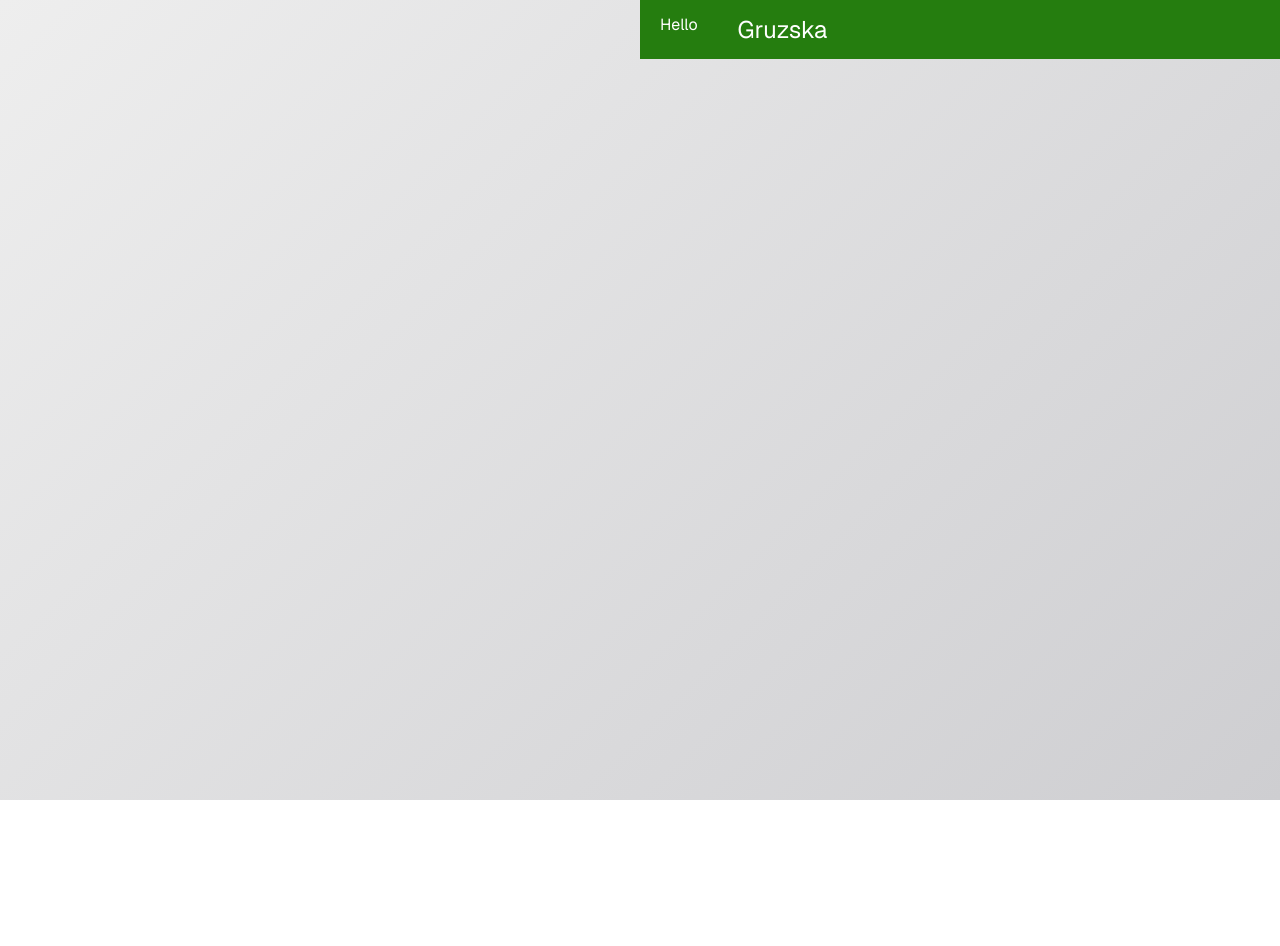
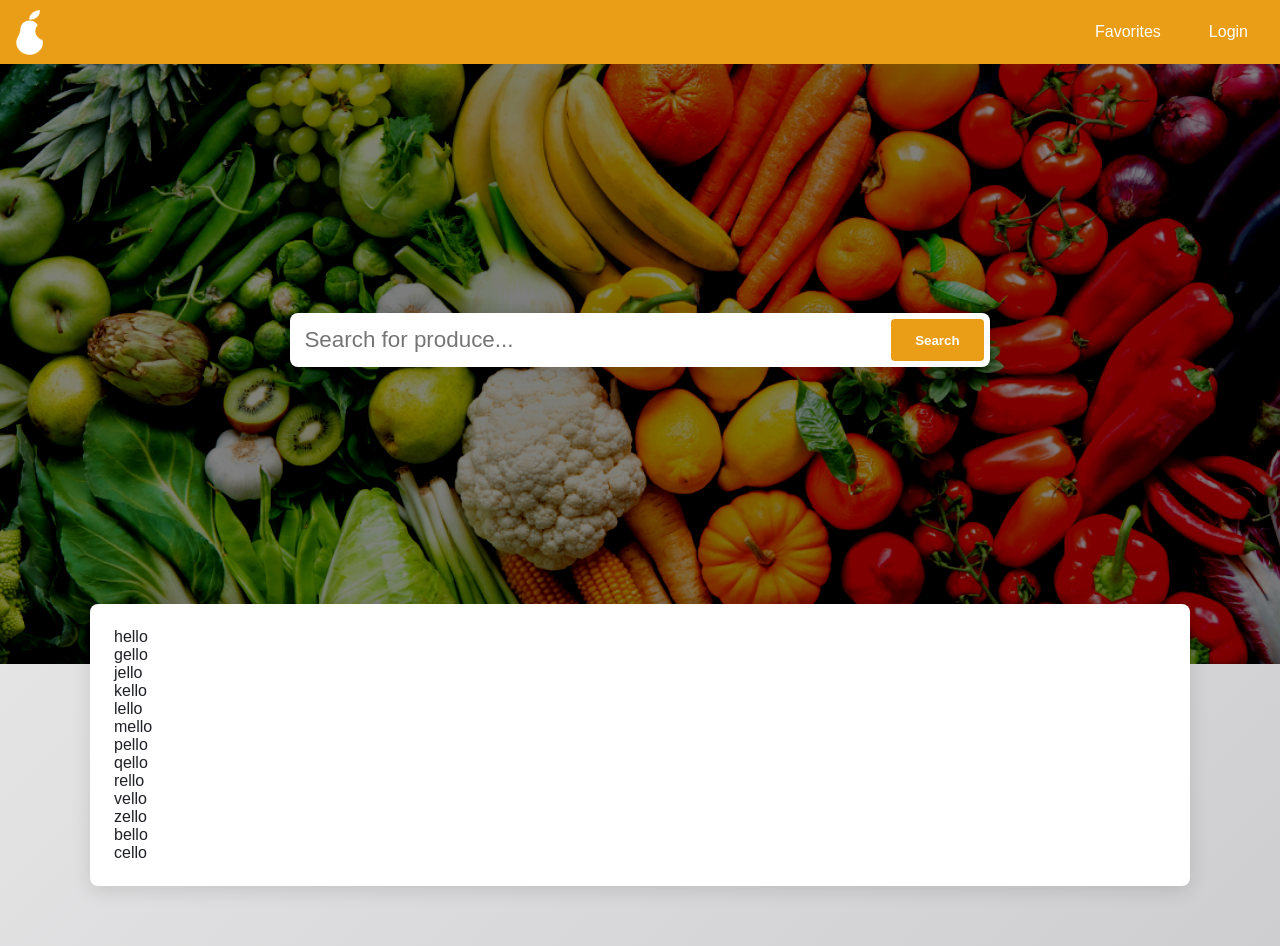
Before and after one commit to Vladimir-Herdman/gruszka, a Next.js app: page / in a window 1280 px wide. Before the commit the page ends 800 px from the top, so only its background shows below. Built offline with nearby package versions, Linux system fonts and the light colour scheme.

Commit message:
Front end half-completed
changed pretty much everything

```diff
--- a/src/app/globals.css
+++ b/src/app/globals.css
@@ -6,6 +6,8 @@
   --shadow-light: 0 2px 10px rgba(0, 0, 0, 0.08);
   --shadow-medium: 0 4px 20px rgba(0, 0, 0, 0.12);
   --shadow-large: 0 6px 30px rgba(0, 0, 0, 0.2);
+  --border-radius: 8px;
+
 }
 
 html,
--- a/src/app/page.module.css
+++ b/src/app/page.module.css
@@ -1,194 +1,166 @@
-.page {
-  --gray-rgb: 0, 0, 0;
-  --gray-alpha-200: rgba(var(--gray-rgb), 0.08);
-  --gray-alpha-100: rgba(var(--gray-rgb), 0.05);
 
-  --button-primary-hover: #383838;
-  --button-secondary-hover: #f2f2f2;
+/* ----------TOP BAR---------- */
 
-  display: grid;
-  grid-template-rows: 20px 1fr 20px;
+.topBar {
+  display: flex;
   align-items: center;
-  justify-items: center;
-  min-height: 100svh;
-  padding: 80px;
-  gap: 64px;
-  font-family: var(--font-geist-sans);
+  justify-content: space-between;
+  position: fixed;
+  top: 0;
+  left: 0;
+  width: 100%;
+  height: 4rem;
+  background-color: #ea9e17;
+  padding: 0 1rem;
+  z-index: 1000;
 }
 
-@media (prefers-color-scheme: dark) {
-  .page {
-    --gray-rgb: 255, 255, 255;
-    --gray-alpha-200: rgba(var(--gray-rgb), 0.145);
-    --gray-alpha-100: rgba(var(--gray-rgb), 0.06);
-
-    --button-primary-hover: #ccc;
-    --button-secondary-hover: #1a1a1a;
-  }
+.topBarLinks {
+  list-style: none;
+  display: flex;
+  gap: 1rem;
+  margin: 0;
+  padding: 0;
 }
 
-.main {
-  display: flex;
-  flex-direction: column;
-  gap: 32px;
-  grid-row-start: 2;
+.topBarLinks li a {
+  color: white;
+  text-decoration: none;
+  font-weight: 500;
+  padding: 0.5rem 1rem;
 }
 
-.main ol {
-  font-family: var(--font-geist-mono);
-  padding-left: 0;
-  margin: 0;
-  font-size: 14px;
-  line-height: 24px;
-  letter-spacing: -0.01em;
-  list-style-position: inside;
+.topBarLinks li a:hover {
+
 }
 
-.main li:not(:last-of-type) {
-  margin-bottom: 8px;
+.logoWrapper {
+  position: relative;
+  width: 27px;
+  height: 45px;
 }
 
-.main code {
-  font-family: inherit;
-  background: var(--gray-alpha-100);
-  padding: 2px 4px;
-  border-radius: 4px;
-  font-weight: 600;
+.logoBase {
+  position: absolute;
+  width: 27px;
+  height: 45px;
+  background-image: url('/logo-white-pear.png');
+  background-size: contain;
+  background-repeat: no-repeat;
+  background-position: center;
+  opacity: 0;
 }
 
-.ctas {
-  display: flex;
-  gap: 16px;
+.logoFill {
+  position: absolute;
+  bottom: 0;
+  width: 27px;
+  height: 0%;
+  background-image: url('/logo-white-pear.png');
+  background-size: 27px 45px;
+  background-repeat: no-repeat;
+  background-position: bottom;
+  animation: fillLogo 0.9s ease-in forwards;
+  overflow: hidden;
 }
 
-.ctas a {
-  appearance: none;
-  border-radius: 128px;
-  height: 48px;
-  padding: 0 20px;
-  border: 1px solid transparent;
-  transition:
-    background 0.2s,
-    color 0.2s,
-    border-color 0.2s;
-  cursor: pointer;
+/* ----------SEARCH SECTION---------- */
+
+.searchSection {
+  position: relative;
+  margin-top: 4rem;
+  height: 600px;
   display: flex;
   align-items: center;
   justify-content: center;
-  font-size: 16px;
-  line-height: 20px;
-  font-weight: 500;
+  overflow: hidden;
 }
 
-a.primary {
-  background: var(--foreground);
-  color: var(--background);
-  gap: 8px;
+.backgroundImage {
+  position: absolute;
+  top: 0;
+  left: 0;
+  width: 100%;
+  height: 100%;
+  background-image: url('/ProduceBackground.png');
+  background-size: cover;
+  background-position: center;
+  /*background-attachment: fixed;  not sure if I like this, someone else can look at it*/
+  filter: brightness(50%) contrast(1.3);
+  z-index: 1;
 }
 
-a.secondary {
-  border-color: var(--gray-alpha-200);
-  min-width: 158px;
+.searchContainer {
+  position: relative;
+  z-index: 2;
+  width: 100%;
+  max-width: 700px;
+  margin-bottom: 3rem;
 }
 
-.footer {
-  grid-row-start: 3;
+.searchBox {
   display: flex;
-  gap: 24px;
+  gap: 0.2rem;
+  background: white;
+  padding: .4rem;
+  border-radius: 8px;
+  box-shadow: var(--shadow-medium);
 }
 
-.footer a {
-  display: flex;
-  align-items: center;
-  gap: 8px;
+
+.searchBox:hover {
+  box-shadow: var(--shadow-medium)
 }
 
-.footer img {
-  flex-shrink: 0;
+.searchInput {
+  flex: 1;
+  padding: 0.5rem;
+  font-size: 1.4rem;
+  border: none;
+  outline: none;
 }
 
-/* Enable hover only on non-touch devices */
-@media (hover: hover) and (pointer: fine) {
-  a.primary:hover {
-    background: var(--button-primary-hover);
-    border-color: transparent;
-  }
-
-  a.secondary:hover {
-    background: var(--button-secondary-hover);
-    border-color: transparent;
-  }
-
-  .footer a:hover {
-    text-decoration: underline;
-    text-underline-offset: 4px;
-  }
+.searchButton {
+  background-color: #ea9e17;
+  border: none;
+  color: white;
+  font-weight: bold;
+  padding: 0.5rem 1.5rem;
+  border-radius: 4px;
+  cursor: pointer;
 }
 
-@media (max-width: 600px) {
-  .page {
-    padding: 32px;
-    padding-bottom: 80px;
-  }
-
-  .main {
-    align-items: center;
-  }
-
-  .main ol {
-    text-align: center;
-  }
-
-  .ctas {
-    flex-direction: column;
-  }
-
-  .ctas a {
-    font-size: 14px;
-    height: 40px;
-    padding: 0 16px;
-  }
-
-  a.secondary {
-    min-width: auto;
-  }
-
-  .footer {
-    flex-wrap: wrap;
-    align-items: center;
-    justify-content: center;
-  }
+.searchButton:hover {
+  background-color: #d88c0f;
 }
 
-@media (prefers-color-scheme: dark) {
-  .logo {
-    filter: invert();
-  }
+/* ----------RESULTS SECTION---------- */
+
+.resultsSection {
+  display: flex;
+  flex-direction: column;
+  align-items: center;
+  padding: 40px 20px;
+  position: relative;
+  z-index: 2;
+  margin-top: -120px;
 }
 
-.TopBar {
-  justify-items: center;
+.resultsContainer {
+  background-color: white;
+  border-radius: var(--border-radius);
+  box-shadow: var(--shadow-medium);
+  padding: 24px;
+  width: 100%;
+  max-width: 1100px;
+  height: auto;
+  margin: 20px auto;
+  transition: all 0.3s ease;
 }
 
-.TopBar_ul {
-  list-style-type: none;
-  margin: 0;
-  padding: 0;
-  background-color: #257d0f;
-  display: flex;
-  position: fixed;
-  top: 0;
-  width: 100%;
+/* ----------KEYFRAMES---------- */
+
+@keyframes fillLogo {
+  from { height: 0%; }
+  to { height: 100%; }
 }
-
-.TopBar_ul li a {
-  display: block;
-  color: white;
-  text-align: center;
-  padding: 14px 20px;
-  text-decoration: none;
-}
-
-.TopBar_ul li a:hover {
-  background-color: #111111;
-}
--- a/src/app/page.tsx
+++ b/src/app/page.tsx
@@ -1,23 +1,57 @@
-import Image from "next/image";
 import styles from "./page.module.css";
 
 export default function Home() {
   return (
-    <div className={styles.page}>
-      <main className={styles.main}>
-        <div className={styles.TopBar}>
-          <ul className={styles.TopBar_ul}>
-            <span style={{display:'flex', flexDirection:'row'}}>
-              <li><a href="news.asp">Hello</a></li>
-              <li><a href="news.asp" style={{fontSize: 24}}>Gruzska</a></li>
-            </span>
-            <span style={{display:'flex', flexDirection:'row', marginLeft:'auto'}}>
-              <li><a href="contact.asp">Favorites</a></li>
-              <li><a href="about.asp">Login</a></li>
-            </span>
-          </ul>
+    <>
+      {/* ----------TOP BAR---------- */}
+      <div className={styles.topBar}>
+        <div className={styles.logoWrapper}>
+          <div className={styles.logoBase}></div>
+          <div className={styles.logoFill}></div>
         </div>
-      </main>
-    </div>
+
+        <ul className={styles.topBarLinks}>
+          <li><a href="#">Favorites</a></li>
+          <li><a href="#">Login</a></li>
+        </ul>
+      </div>
+
+      {/* ----------SEARCH SECTION---------- */}
+      <div className={styles.searchSection}>
+        <div className={styles.backgroundImage}></div>
+        <div className={styles.searchContainer}>
+          <div className={styles.searchBox}>
+            <input
+              type="text"
+              placeholder="Search for produce..."
+              className={styles.searchInput}
+            />
+            <button className={styles.searchButton}>Search</button>
+          </div>
+        </div>
+      </div>
+
+      {/* ----------RESULTS SECTION---------- */}
+      <div className={styles.resultsSection}>
+        <div className={styles.resultsContainer}>
+          hello<br/>
+          gello<br/>
+          jello<br/>
+          kello<br/>
+          lello<br/>
+          mello<br/>
+          pello<br/>
+          qello<br/>
+          rello<br/>
+          vello<br/>
+          zello<br/>
+          bello<br/>
+          cello<br/>
+        </div>
+      </div>
+
+
+
+    </>
   );
 }
```
